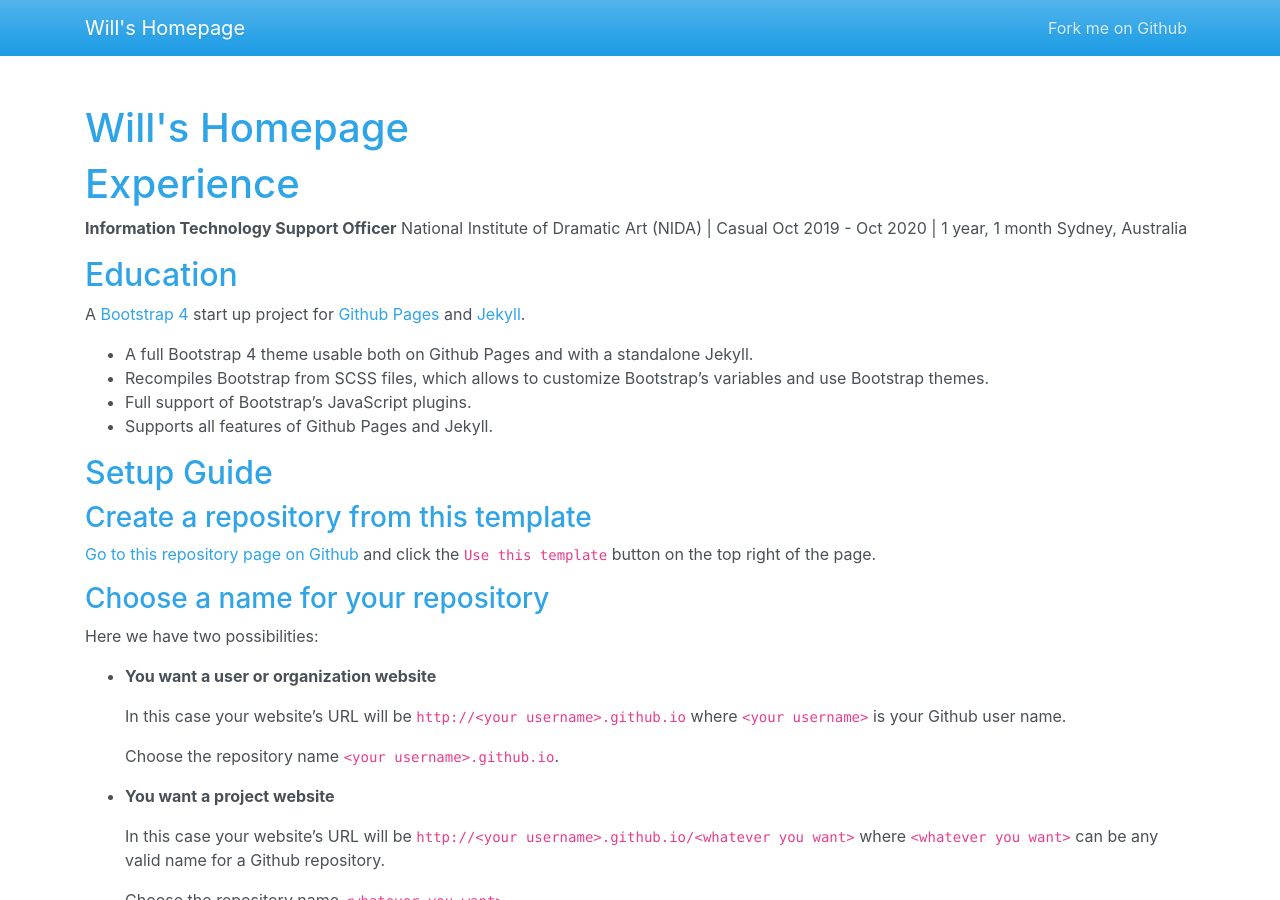
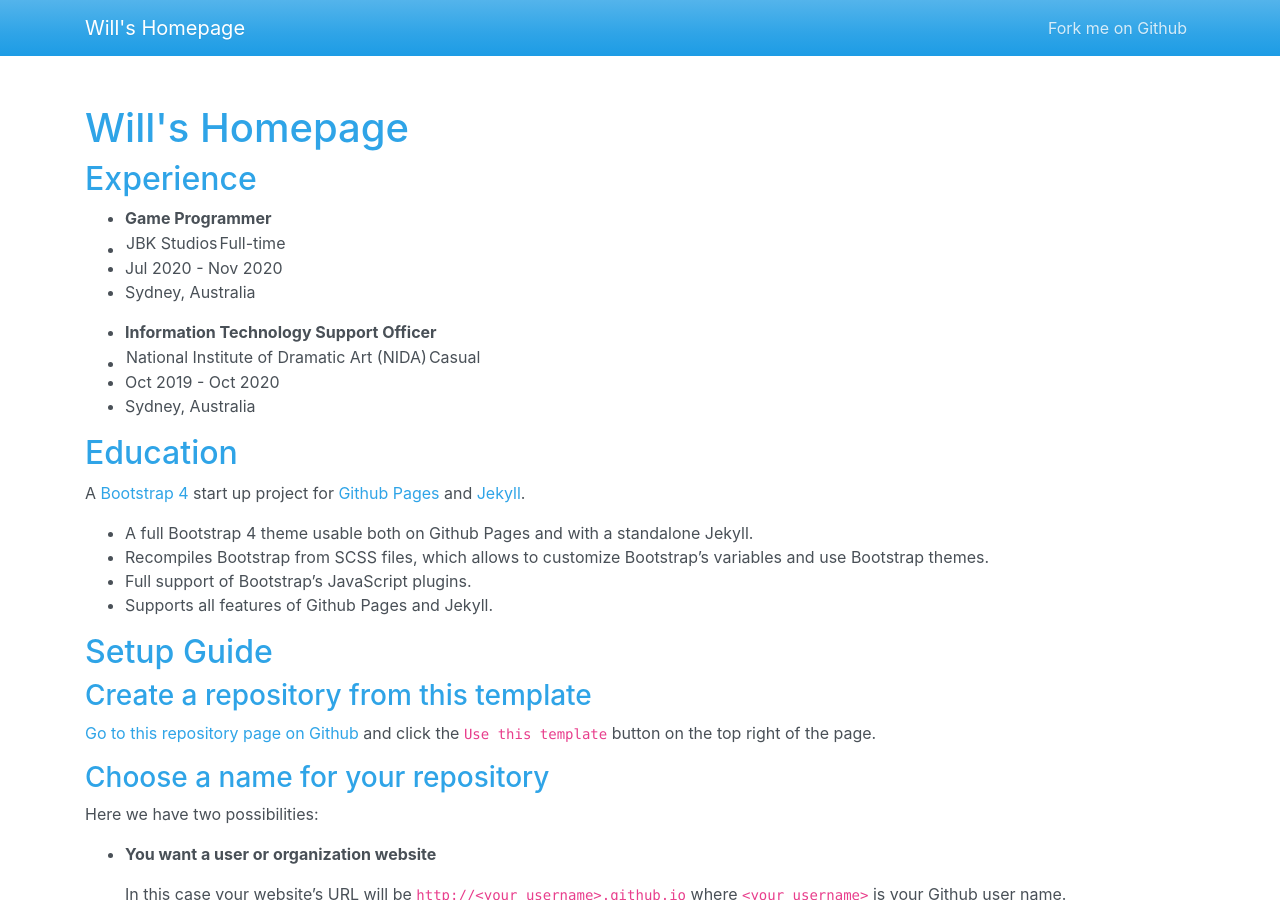
Before and after one commit to Twillij/twillij.github.io, a Jekyll site: the page built from index.md, in a window 1280 px wide and 900 px high. Built offline with Jekyll 4.4.1, drawn with Linux system fonts in a browser that asks for light colours.

Commit message:
updated exp

```diff
--- a/index.md
+++ b/index.md
@@ -3,12 +3,17 @@
 title: Will's Homepage
 ---
 
-# Experience
+## Experience
 
-**Information Technology Support Officer**
-National Institute of Dramatic Art (NIDA) | Casual
-Oct 2019 - Oct 2020 | 1 year, 1 month
-Sydney, Australia
+* **Game Programmer**
+* JBK Studios | Full-time
+* Jul 2020 - Nov 2020
+* Sydney, Australia
+
+* **Information Technology Support Officer**
+* National Institute of Dramatic Art (NIDA) | Casual
+* Oct 2019 - Oct 2020
+* Sydney, Australia
 
 ## Education
 
```
